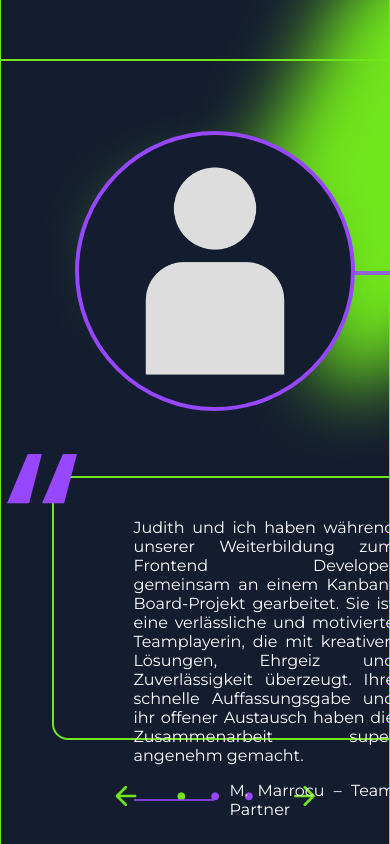
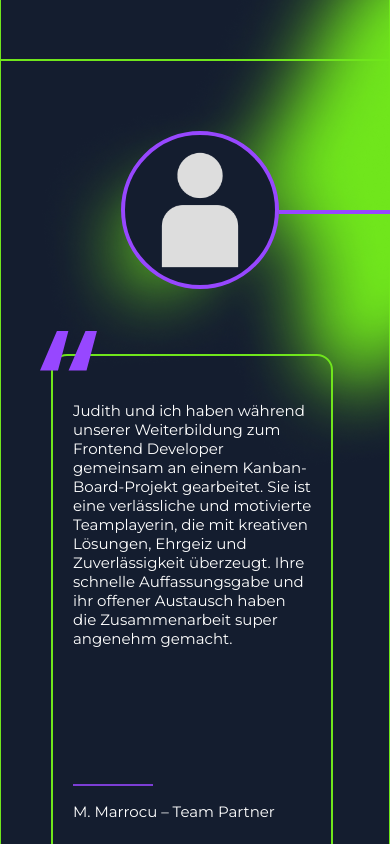
Before and after one commit to Judith-Lenz/portfolio, an Angular app: page / in a window 390 px wide. Shown: the part 4820-5664 px from the top of the page. Built offline with nearby package versions, Linux system fonts and the light colour scheme.

Commit message:
testimonial section responsive

```diff
--- a/src/app/sections/testimonials/testimonials.component.scss
+++ b/src/app/sections/testimonials/testimonials.component.scss
@@ -8,18 +8,16 @@ section {
   @include mix.flex(flex, center, space-between);
   flex-direction: column;
   border: 1px solid s.$green;
-}
 
   .quotesection {
     @include mix.flex(flex, center, space-between);
     flex-direction: row-reverse;
     gap: 65px;
-}
 
     .portrait {
       @include mix.flex(flex, center, space-between);
+      position: relative;
 
-  position: relative;
       img {
         background-color: #141d2f;
         width: 272px;
@@ -41,7 +39,6 @@ section {
 
     .quote-wrapper {
       position: relative;
-}
 
       .quote-icon {
         position: absolute;
@@ -54,8 +51,8 @@ section {
 
       .quote-box {
         @include mix.flex(flex, center, space-between);
+        flex-direction: column;
         text-align: justify;
-  flex-direction: column;
         width: 80%;
         max-width: 650px;
         height: 180px;
@@ -68,7 +65,6 @@ section {
         color: white;
         position: relative;
         z-index: 0;
-}
 
         .line-name {
           display: flex;
@@ -76,22 +72,27 @@ section {
           gap: 1rem;
           margin-top: 1rem;
           width: 100%;
-}
 
           .line {
             height: 2px;
             background-color: s.$deep-purple;
             flex-grow: 1;
             min-width: 80px;
-  flex: 1;
             opacity: 0.8;
+          }
+
+          .quote-author {
+            // hier kannst du zusätzliche Styles ergänzen
+          }
+        }
+      }
+    }
   }
 
   .arrow-container {
     @include mix.flex(flex, center, space-between);
     gap: 1.5rem;
     margin-top: 2rem;
-}
 
     .arrow-btn {
       @include mix.flex(flex, center, center);
@@ -102,20 +103,24 @@ section {
       border-radius: 50%;
       background: none;
       transition: all 0.3s ease;
-}
 
-.arrow-btn:hover {
+      &:hover {
         border-color: s.$green;
         transform: scale(1.1);
         cursor: pointer;
+
         img {
           cursor: pointer;
         }
       }
+    }
 
+    .dots {
       .dot {
         font-size: 2rem;
-  margin: 0 6px; /* Abstand zwischen den Punkten */
+        margin: 0 6px;
+      }
+    }
   }
 
   .shadow {
@@ -128,9 +133,88 @@ section {
     pointer-events: none;
     transform: scaleX(-1) translate(-50%, -50%) rotate(96deg);
   }
+}
 
 @media (max-width: 1000px) {
+  section {
+    padding: 70px 40px 70px 50px;
+
     .quotesection {
       flex-direction: column;
+
+      .portrait {
+        img {
+          width: 150px;
+          height: 150px;
         }
       }
+    }
+  }
+}
+
+@media (max-width: 768px) {
+  section {
+    .quotesection {
+      .quote-wrapper {
+        .quote-box {
+          padding: 45px 45px;
+          height: 240px;
+        }
+        .quote-icon {
+          top: -23px;
+          left: -11px;
+          width: 57px;
+        }
+      }
+    }
+  }
+}
+
+@media (max-width: 600px) {
+  section {
+    .quotesection {
+      .quote-wrapper {
+        .quote-box {
+          padding: 45px 25px;
+          height: 340px;
+          .line-name {
+            flex-direction: column;
+            align-items: flex-start;
+            margin-top: 3rem;
+          }
+        }
+      }
+    }
+  }
+}
+
+@media (max-width: 480px) {
+  section {
+    font-size: 15px;
+    .quotesection {
+      .quote-wrapper {
+        .quote-box {
+          text-align: left;
+          height: 420px;
+          padding: 45px 20px;
+          .line-name {
+            justify-content: end;
+          }
+        }
+      }
+    }
+  }
+}
+
+@media (max-width: 380px) {
+  section {
+    .quotesection {
+      .quote-wrapper {
+        .quote-box {
+          height: 490px;
+          padding: 25px 20px;
+        }
+      }
+    }
+  }
+}
--- a/src/app/sections/testimonials/testimonials.component.ts
+++ b/src/app/sections/testimonials/testimonials.component.ts
@@ -20,11 +20,6 @@ export class TestimonialsComponent {
       name: 'A. Argenziano – Project Partner',
       image: 'assets/image/Screenshot Alessandro2.jpg',
     },
-    {
-      text: 'Mit viel Geduld hat sie unser Team gestärkt – inhaltlich und menschlich.',
-      name: 'Dr. M. Weiss – Fachbereichsleitung',
-      image: 'assets/image/User.png',
-    },
   ];
 
   currentIndex = 0;
```
Lines whose indentation alone changed are shown as unchanged.
